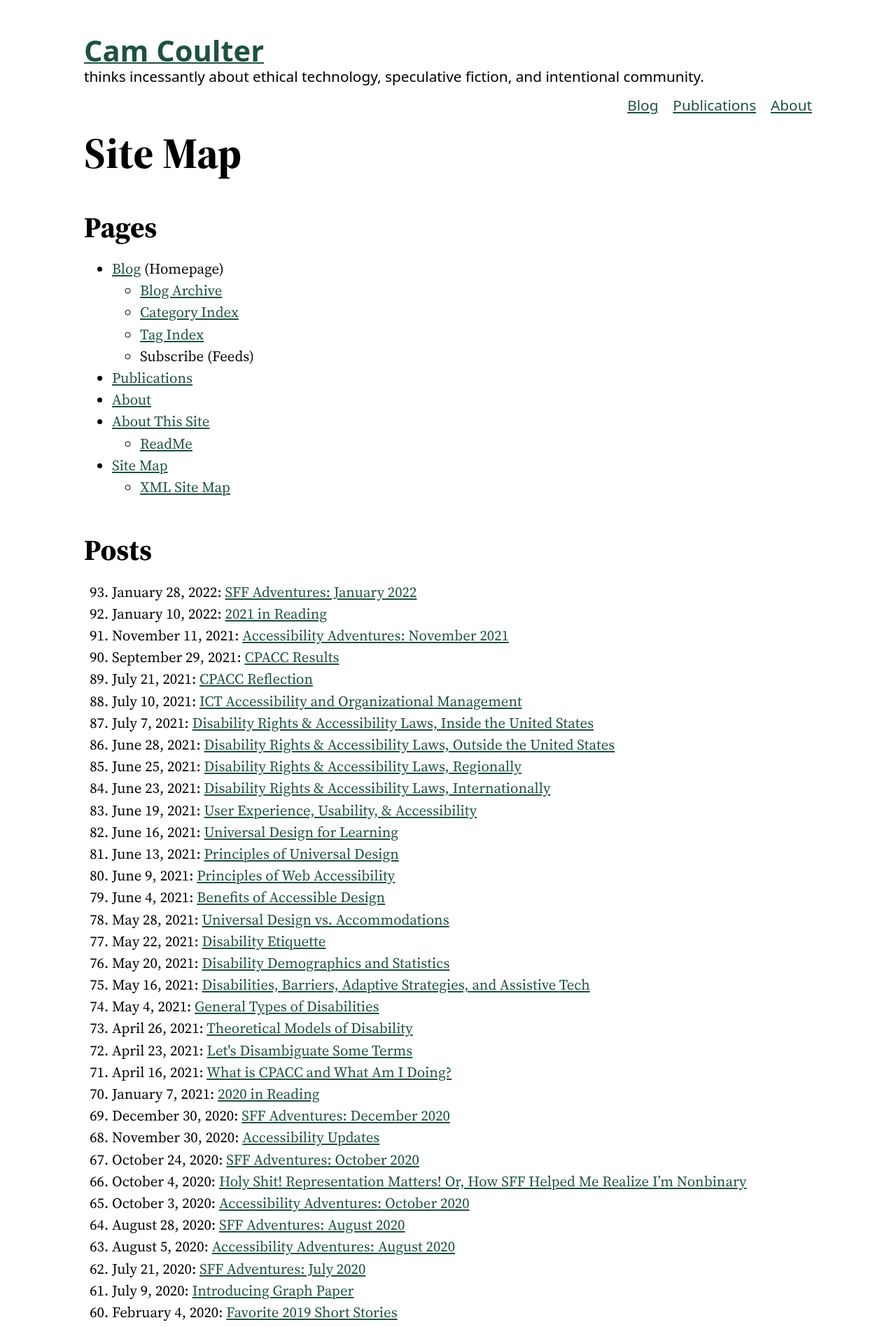
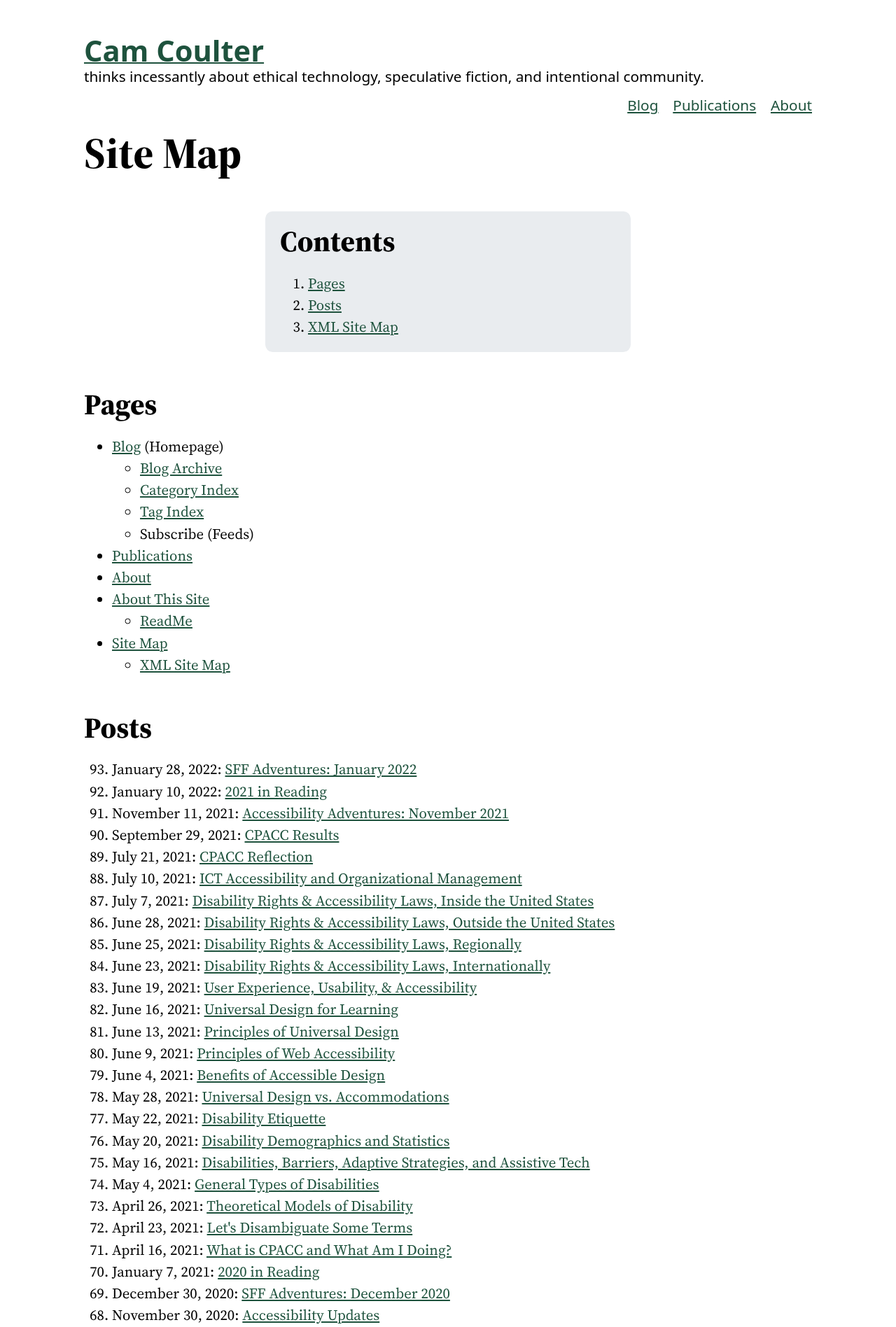
Before and after one commit to cncoulter/camcoulter.com, a Jekyll site: the page built from Site-Map.html, in a window 1280 px wide. Shown: the top 1896 px of the page at 70% size. Built offline with Jekyll 4.4.1, drawn with Linux system fonts in a browser that asks for light colours; some web fonts are replaced.

Commit message:
Update Site Map

```diff
--- a/Site-Map.html
+++ b/Site-Map.html
@@ -8,7 +8,16 @@ permalink: /Site-Map/
 
 <h1>{{ page.title }}</h1>
 
-<h2>Pages</h2>
+<div class="toc">
+	<h2>Contents</h2>
+	<ol>
+		<li><a href="#pages">Pages</a></li>
+		<li><a href="#posts">Posts</a></li>
+		<li><a href="#xml">XML Site Map</a></li>
+	</ol>
+</div>
+
+<h2 id="pages">Pages</h2>
 
 <ul>
 	<li><a href="/">Blog</a> (Homepage)
@@ -33,16 +42,16 @@ permalink: /Site-Map/
 	</li>
 </ul>
 
-<h2>Posts</h2>
+<h2 id="posts">Posts</h2>
 
 <ol reversed>
-{% for post in site.posts %}
+	{% for post in site.posts %}
 	<li><time datetime="{{ post.date | date_to_xmlschema }}">{{ post.date | date: "%B %e, %Y" }}</time>: <a href="{{ site.baseurl }}{{ post.url }}">{{ post.title }}</a></li>
-{% endfor %}
+	{% endfor %}
 </ol>
 
 <aside>
-	<h2>XML Site Map (For Robots)</h2>
+	<h2 id="xml">XML Site Map (For Robots)</h2>
 	<p>Are you a robot looking for an XML site map? You've come to the right place.</p>
 	<a href="/sitemap.xml" class="link-turncoat link-turncoat--standalone">{% include SVGs/map.svg %} XML Site Map</a>
 </aside>
--- a/_sass/main.scss
+++ b/_sass/main.scss
@@ -311,6 +311,7 @@ a:active {
 	border: 1px solid;
 	border-radius: var(--rounded);
 	padding: 0.15em;
+	padding-inline: 0.3em;
 	text-decoration: none;
 }
 
@@ -480,6 +481,7 @@ figure.full-width img {
 	height: 1em;
 	overflow: visible;
 	vertical-align: -.125em;
+	padding-inline-end: 0.25em;
 }
 /*
 	## Tables
```
